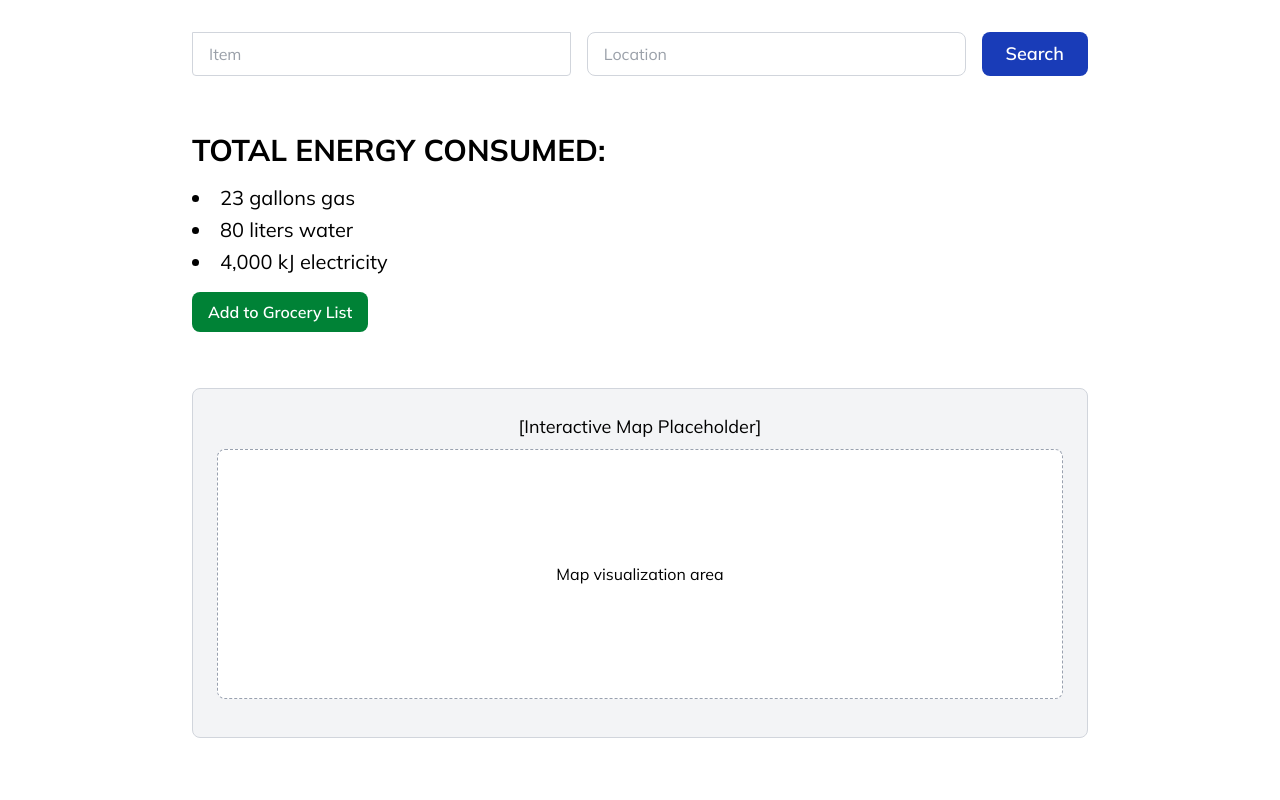
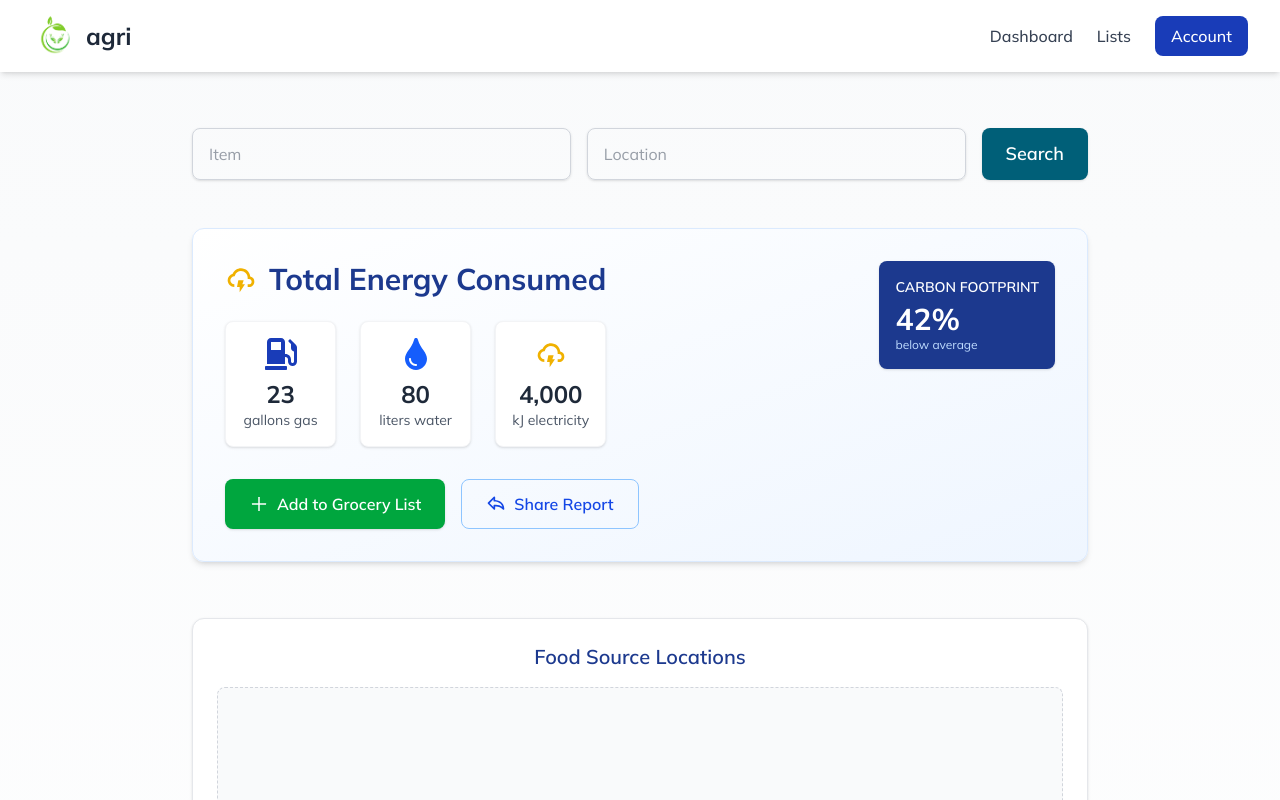
Before and after one commit to cs411-alawini/sp25-cs411-team050-wisteria, a Next.js app in the folder wisteria/: page /home in a window 1280 px wide. Shown: the top 800 px of the page. Built offline with nearby package versions, Linux system fonts and the light colour scheme.

Commit message:
changed page

```diff
--- a/wisteria/package.json
+++ b/wisteria/package.json
@@ -11,7 +11,8 @@
   "dependencies": {
     "next": "15.3.0",
     "react": "^19.0.0",
-    "react-dom": "^19.0.0"
+    "react-dom": "^19.0.0",
+    "react-icons": "^5.5.0"
   },
   "devDependencies": {
     "@eslint/eslintrc": "^3",
--- a/wisteria/src/app/home/page.tsx
+++ b/wisteria/src/app/home/page.tsx
@@ -1,5 +1,11 @@
 "use client";
 import React, { useState } from "react";
+import Image from "next/image";
+import Navbar from "@/components/navbar";
+import {} from "react-icons/ri";
+import { FaGasPump, FaTint } from "react-icons/fa";
+import { AiOutlinePlus } from "react-icons/ai";
+import { BiCloudLightning, BiShare } from "react-icons/bi";
 
 const groceryLists = [
   "Weekly Shopping",
@@ -11,59 +17,113 @@ const groceryLists = [
 export default function Home() {
   const [openList, setOpenList] = useState<number | null>(null);
   const [showCreate, setShowCreate] = useState(false);
+
   return (
-    <main className="min-h-screen bg-white p-8 flex flex-col items-center">
+    <div className="min-h-screen bg-gradient-to-b from-gray-50 to-white">
+      {/* Navbar */}
+      <Navbar />
+
+      <main className="p-8 flex flex-col items-center">
         <div className="w-full max-w-4xl flex flex-col gap-6">
-        {/* Search Bars */}
-        <div className="flex flex-row gap-4 w-full mb-8">
+          <div className="flex flex-row gap-4 w-full my-6">
             <input
               type="text"
               placeholder="Item"
-            className="flex-1 border border-gray-300 rounded-b px-4 py-2 text-gray-700 focus:outline-none focus:ring-2 focus:ring-blue-300"
+              className="flex-1 border border-gray-300 rounded-lg px-4 py-3 text-gray-700 focus:outline-none focus:ring-2 focus:ring-blue-500 shadow-sm"
               aria-label="Food search"
             />
             <input
               type="text"
               placeholder="Location"
-            className="flex-1 border border-gray-300 rounded-lg px-4 py-2 text-gray-700 focus:outline-none focus:ring-2 focus:ring-blue-300"
+              className="flex-1 border border-gray-300 rounded-lg px-4 py-3 text-gray-700 focus:outline-none focus:ring-2 focus:ring-blue-500 shadow-sm"
               aria-label="Location search"
             />
-          <button className="bg-blue-800 text-white px-6 py-2 rounded-lg font-semibold text-lg cursor-pointer hover:bg-blue-600 transition-colors">Search</button>
+            <button className="bg-cyan-800 text-white px-6 py-3 rounded-lg font-semibold text-lg cursor-pointer hover:bg-blue-700 transition-all shadow-sm">
+              Search
+            </button>
+          </div>
+          <section className="mb-8 text-black bg-gradient-to-br from-white to-blue-50 p-8 rounded-xl shadow-md border border-blue-100">
+            <div className="flex flex-col md:flex-row justify-between items-start">
+              <div>
+                <h2 className="text-3xl font-bold mb-4 text-blue-900 flex items-center">
+                  <BiCloudLightning className="h-8 w-8 mr-3 text-yellow-500" />
+                  Total Energy Consumed
+                </h2>
+
+                <div className="mt-6 grid grid-cols-1 md:grid-cols-3 gap-6 max-w-2xl">
+                  <div className="flex flex-col items-center p-4 bg-white rounded-lg shadow-sm border border-gray-100 hover:shadow-md transition-all">
+                    <FaGasPump className="h-8 w-8 text-blue-800 mb-2" />
+                    <span className="text-2xl font-bold text-gray-800">23</span>
+                    <span className="text-gray-600 text-sm">gallons gas</span>
                   </div>
 
-        {/* Energy Summary */}
-        <section className="mb-8 text-black">
-          <h2 className="text-3xl font-bold mb-4">TOTAL ENERGY CONSUMED:</h2>
-          <ul className="list-disc list-inside text-xl space-y-1">
-            <li>23 gallons gas</li>
-            <li>80 liters water</li>
-            <li>4,000 kJ electricity</li>
-          </ul>
-          <button className="mt-4 bg-green-700 text-white px-4 py-2 rounded-lg font-semibold text-base cursor-pointer hover:bg-green-600 transition-colors">Add to Grocery List</button>
+                  <div className="flex flex-col items-center p-4 bg-white rounded-lg shadow-sm border border-gray-100 hover:shadow-md transition-all">
+                    <FaTint className="h-8 w-8 text-blue-600 mb-2" />
+                    <span className="text-2xl font-bold text-gray-800">80</span>
+                    <span className="text-gray-600 text-sm">liters water</span>
+                  </div>
+
+                  <div className="flex flex-col items-center p-4 bg-white rounded-lg shadow-sm border border-gray-100 hover:shadow-md transition-all">
+                    <BiCloudLightning className="h-8 w-8 text-yellow-500 mb-2" />
+                    <span className="text-2xl font-bold text-gray-800">
+                      4,000
+                    </span>
+                    <span className="text-gray-600 text-sm">
+                      kJ electricity
+                    </span>
+                  </div>
+                </div>
+              </div>
+
+              <div className="mt-6 md:mt-0">
+                <div className="bg-blue-900 text-white p-4 rounded-lg shadow-sm">
+                  <div className="text-sm uppercase font-semibold mb-1">
+                    Carbon Footprint
+                  </div>
+                  <div className="text-3xl font-bold">42%</div>
+                  <div className="text-blue-200 text-xs">below average</div>
+                </div>
+              </div>
+            </div>
+
+            <div className="mt-8 flex">
+              <button className="bg-green-600 text-white px-6 py-3 rounded-lg font-semibold text-base cursor-pointer hover:bg-green-500 transition-all shadow-sm flex items-center">
+                <AiOutlinePlus className="h-5 w-5 mr-2" />
+                Add to Grocery List
+              </button>
+
+              <button className="ml-4 border border-blue-300 text-blue-700 px-6 py-3 rounded-lg font-semibold text-base cursor-pointer hover:bg-blue-50 transition-all flex items-center">
+                <BiShare className="h-5 w-5 mr-2" />
+                Share Report
+              </button>
+            </div>
           </section>
 
-        {/* Map Area */}
-        <section className="bg-gray-100 border border-gray-300 rounded-lg p-6 flex flex-col items-center min-h-[350px]">
-          <span className="text-lg text-black mb-2">[Interactive Map Placeholder]</span>
-          {/* The actual map and connecting lines will be implemented here in the future */}
-          <div className="w-full h-[250px] bg-white border border-dashed border-gray-400 rounded-lg flex items-center justify-center">
-            <span className="text-black">Map visualization area</span>
+          <section className="bg-white border border-gray-200 rounded-xl p-6 flex flex-col items-center min-h-[350px] shadow-sm">
+            <h3 className="text-xl font-semibold text-blue-900 mb-4">
+              Food Source Locations
+            </h3>
+            <div className="w-full h-[280px] bg-gray-50 border border-dashed border-gray-300 rounded-lg flex items-center justify-center">
+              <span className="text-gray-500">Map visualization area</span>
             </div>
           </section>
-        {/* Grocery Lists Section */}
-        <section className="mt-12 w-full">
-          <h2 className="text-2xl font-bold mb-6 text-black">GROCERY LISTS</h2>
+          <section className="mt-8 w-full bg-white p-6 rounded-xl shadow-sm border border-gray-100">
+            <div className="flex justify-between items-center mb-6">
+              <h2 className="text-2xl font-bold text-blue-900">
+                GROCERY LISTS
+              </h2>
               <button
-            className="bg-blue-700 text-white px-5 py-3 rounded-lg font-semibold text-lg cursor-pointer hover:bg-blue-600 transition-colors"
+                className="bg-blue-700 text-white px-5 py-3 rounded-lg font-semibold text-lg cursor-pointer hover:bg-blue-600 transition-all shadow-sm"
                 onClick={() => setShowCreate(true)}
               >
                 Create Grocery List
               </button>
-          <div className="grid grid-cols-1 sm:grid-cols-2 gap-6 mb-6">
+            </div>
+            <div className="grid grid-cols-1 sm:grid-cols-2 gap-6 mb-4">
               {groceryLists.map((list, idx) => (
                 <button
                   key={list}
-                className="border-2 border-gray-300 rounded-xl py-6 text-2xl font-semibold text-black hover:bg-blue-50 transition-colors"
+                  className="border-2 border-gray-200 rounded-xl py-6 text-xl font-semibold text-gray-800 hover:bg-blue-50 hover:border-blue-300 transition-all shadow-sm"
                   onClick={() => setOpenList(idx)}
                 >
                   {list}
@@ -71,38 +131,65 @@ export default function Home() {
               ))}
             </div>
           </section>
-
-        {/* Popups for Grocery Lists */}
           {openList !== null && (
-          <div className="fixed inset-0 z-50 flex items-center justify-center bg-black bg-opacity-40">
-            <div className="bg-white rounded-lg shadow-lg p-8 max-w-md w-full">
-              <h3 className="text-xl font-bold mb-4">{groceryLists[openList]}</h3>
-              <p className="mb-6 text-black">[Grocery list details and actions go here]</p>
+            <div className="fixed inset-0 z-50 flex items-center justify-center bg-black bg-opacity-50">
+              <div className="bg-white rounded-xl shadow-xl p-8 max-w-md w-full">
+                <h3 className="text-2xl font-bold mb-4 text-blue-900">
+                  {groceryLists[openList]}
+                </h3>
+                <p className="mb-6 text-gray-700">
+                  [Grocery list details and actions go here]
+                </p>
+                <div className="flex justify-end gap-3">
                   <button
-                className="bg-blue-700 text-white px-4 py-2 rounded-lg hover:bg-blue-600 transition-colors"
+                    className="bg-gray-200 text-gray-800 px-4 py-2 rounded-lg hover:bg-gray-300 transition-all"
                     onClick={() => setOpenList(null)}
                   >
-                Close
+                    Cancel
+                  </button>
+                  <button
+                    className="bg-blue-700 text-white px-4 py-2 rounded-lg hover:bg-blue-600 transition-all"
+                    onClick={() => setOpenList(null)}
+                  >
+                    Save
                   </button>
                 </div>
               </div>
+            </div>
           )}
-        {/* Popup for Create Grocery List */}
           {showCreate && (
-          <div className="fixed inset-0 z-50 flex items-center justify-center bg-black bg-opacity-40">
-            <div className="bg-white rounded-lg shadow-lg p-8 max-w-md w-full">
-              <h3 className="text-xl font-bold mb-4">Create Grocery List</h3>
-              <p className="mb-6 text-black">[Grocery list creation form goes here]</p>
+            <div className="fixed inset-0 z-50 flex items-center justify-center bg-black bg-opacity-50">
+              <div className="bg-white rounded-xl shadow-xl p-8 max-w-md w-full">
+                <h3 className="text-2xl font-bold mb-4 text-blue-900">
+                  Create Grocery List
+                </h3>
+                <input
+                  type="text"
+                  placeholder="List Name"
+                  className="w-full border border-gray-300 rounded-lg px-4 py-2 mb-4 text-gray-700 focus:outline-none focus:ring-2 focus:ring-blue-500"
+                />
+                <p className="mb-6 text-gray-700">
+                  [Grocery list creation form goes here]
+                </p>
+                <div className="flex justify-end gap-3">
                   <button
-                className="bg-blue-700 text-white px-4 py-2 rounded-lg hover:bg-blue-600 transition-colors"
+                    className="bg-gray-200 text-gray-800 px-4 py-2 rounded-lg hover:bg-gray-300 transition-all"
                     onClick={() => setShowCreate(false)}
                   >
-                Close
+                    Cancel
                   </button>
+                  <button
+                    className="bg-blue-700 text-white px-4 py-2 rounded-lg hover:bg-blue-600 transition-all"
+                    onClick={() => setShowCreate(false)}
+                  >
+                    Create
+                  </button>
+                </div>
               </div>
             </div>
           )}
         </div>
       </main>
+    </div>
   );
 }
--- /dev/null
+++ b/wisteria/src/components/navbar.tsx
@@ -0,0 +1,32 @@
+import Image from "next/image";
+import React from "react";
+
+const Navbar = () => {
+  return (
+    <nav className="sticky top-0 z-40 bg-white shadow-md px-8 py-4 flex items-center justify-between">
+      <div className="flex items-center">
+        <Image
+          src="/logo.png"
+          alt="Logo"
+          width={120}
+          height={40}
+          className="h-10 w-auto"
+        />
+        <h1 className="ml-2 text-2xl font-bold text-gray-800">agri</h1>
+      </div>
+      <div className="flex items-center gap-6">
+        <a href="#" className="text-gray-700 hover:text-blue-700 font-medium">
+          Dashboard
+        </a>
+        <a href="#" className="text-gray-700 hover:text-blue-700 font-medium">
+          Lists
+        </a>
+        <button className="bg-blue-800 text-white px-4 py-2 rounded-lg font-medium hover:bg-blue-700 transition-all">
+          Account
+        </button>
+      </div>
+    </nav>
+  );
+};
+
+export default Navbar;
```
Also changed, not shown: 1 other file (tests, documents, lock files or other folders). Lines whose indentation alone changed are shown as unchanged.
